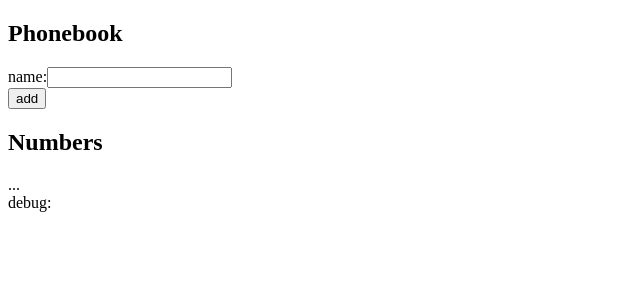
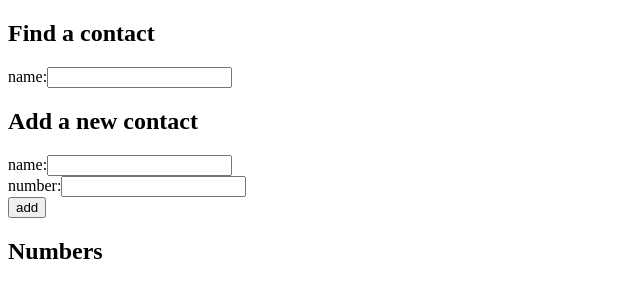
Before and after one commit to iainbrux/fso-submissions, a React (Create React App) app in the folder part2/phonebook/: page / in a window 1280 px wide. Shown: the top 300 px of the page, without its empty margins (0-640 px from the left). Built offline with nearby package versions, Linux system fonts and the light colour scheme.

Commit message:
2.9 completion

```diff
--- a/part2/phonebook/src/App.js
+++ b/part2/phonebook/src/App.js
@@ -2,22 +2,34 @@
 
 const App = () => {
   const [persons, setPersons] = useState([
-    { name: "Arto Hellas" },
+    { name: "Arto Hellas", number: "040-123456" },
+    { name: "Ada Lovelace", number: "39-44-5323523" },
+    { name: "Dan Abramov", number: "12-43-234345" },
+    { name: "Mary Poppendieck", number: "39-23-6423122" },
   ]);
   const [newName, setNewName] = useState("");
+  const [newNumber, setNewNumber] = useState("");
+  const [filterBy, setFilterBy] = useState("");
+  const [filtered, setFiltered] = useState('')
 
   const addToPhonebook = (object) => {
     if (persons.find((person) => person.name === object.name)) {
       alert(`${object.name} is already in the phonebook`);
-      return setNewName('');
+      setNewNumber("");
+      return setNewName("");
     } else {
       setPersons(persons.concat(object));
-      return setNewName('')
+      setNewNumber("");
+      return setNewName("");
     }
   };
 
-  const handleChange = (e) => {
+  const handleName = (e) => {
     setNewName(e.target.value);
+  };
+
+  const handleNumber = (e) => {
+    setNewNumber(e.target.value);
   };
 
   const handleSubmit = (e) => {
@@ -25,18 +37,49 @@
 
     const personObject = {
       name: newName,
+      number: newNumber,
     };
 
     addToPhonebook(personObject);
   };
 
+  const handleFilter = (e) => {
+    setFilterBy(e.target.value);
+
+    const filteredNames = persons
+      .filter(
+        (person) =>
+          person.name.toLowerCase().indexOf(filterBy.toLowerCase()) >= 0
+      )
+      .map((person) => {
+        return (
+          <li key={person.name}>
+            {person.name} {person.number}
+          </li>
+        );
+      });
+
+      setFiltered(filteredNames)
+  };
+
   return (
     <div>
-      <h2>Phonebook</h2>
+      <h2>Find a contact</h2>
       <form>
         <div>
           name:
-          <input onChange={handleChange} value={newName} />
+          <input onChange={handleFilter} value={filterBy} />
+        </div>
+      </form>
+      <h2>Add a new contact</h2>
+      <form>
+        <div>
+          name:
+          <input onChange={handleName} value={newName} />
+        </div>
+        <div>
+          number:
+          <input onChange={handleNumber} value={newNumber} />
         </div>
         <div>
           <button type="submit" onClick={handleSubmit}>
@@ -45,8 +88,9 @@
         </div>
       </form>
       <h2>Numbers</h2>
-      ...
-      <div>debug: {newName}</div>
+      <div>
+        {filtered}
+      </div>
     </div>
   );
 };
```
